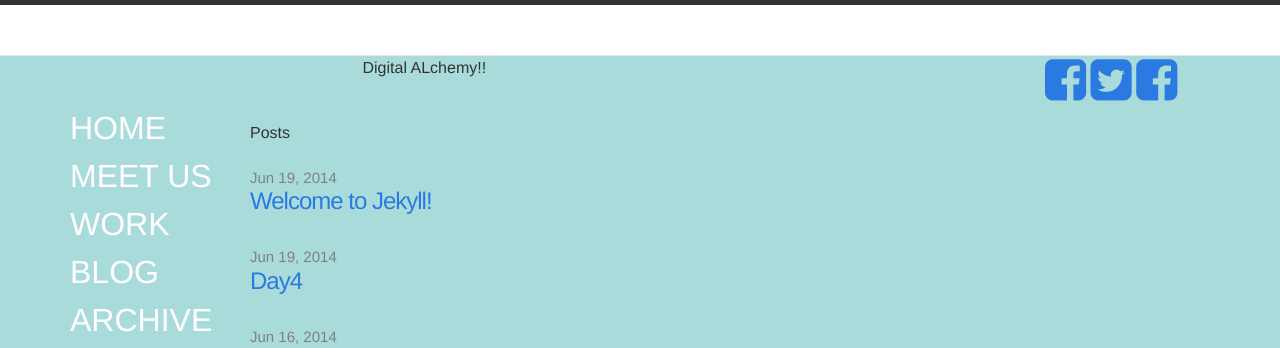
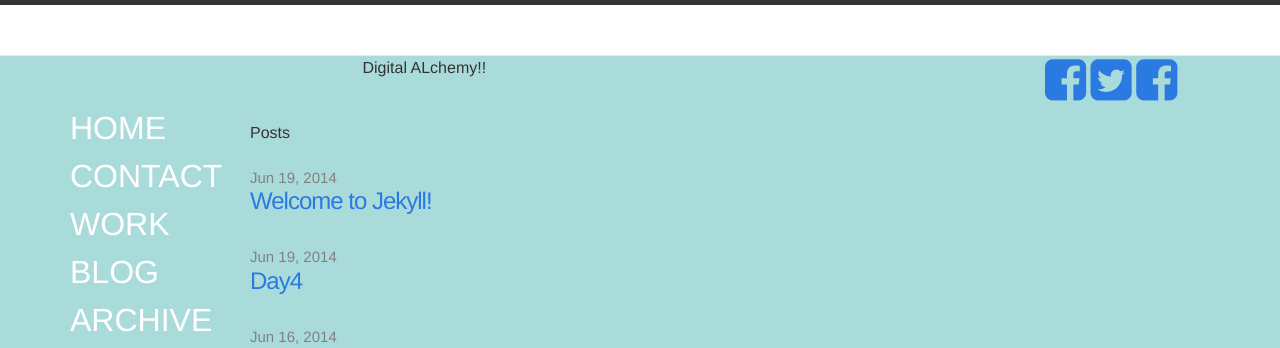
Before and after one commit to theodore-q/Digital-alchemy2.0, a Jekyll site: the page built from index.html, in a window 1280 px wide. Shown: the top 348 px of the page. Built offline with Jekyll 4.4.1, drawn with Linux system fonts in a browser that asks for light colours; nearby versions of some CDN libraries.

Commit message:
Update leftsidebar.html

```diff
--- a/_includes/leftsidebar.html
+++ b/_includes/leftsidebar.html
@@ -1,7 +1,7 @@
 <!--Navbar here-->
 <ul style = "list-style-type: none;color:white;">
 	<li><a style ="color:white;font-size:xx-large;" href= {{ site.baseurl }} >HOME</a></li>
-  <li><a style ="color:white;font-size:xx-large;" href="{{"/meettheteam" | prepend: site.baseurl }}" >MEET US</li>
+  <li><a style ="color:white;font-size:xx-large;" href="{{"/meettheteam" | prepend: site.baseurl }}" >CONTACT</li>
   <li><a style ="color:white;font-size:xx-large;" href="#">WORK</a></li>
   <li><a style ="color:white;font-size:xx-large;" href="{{"/blog" | prepend: site.baseurl }}" >BLOG</a></li>
   <li><a style ="color:white;font-size:xx-large;" href="#">ARCHIVE</a></li>
```
